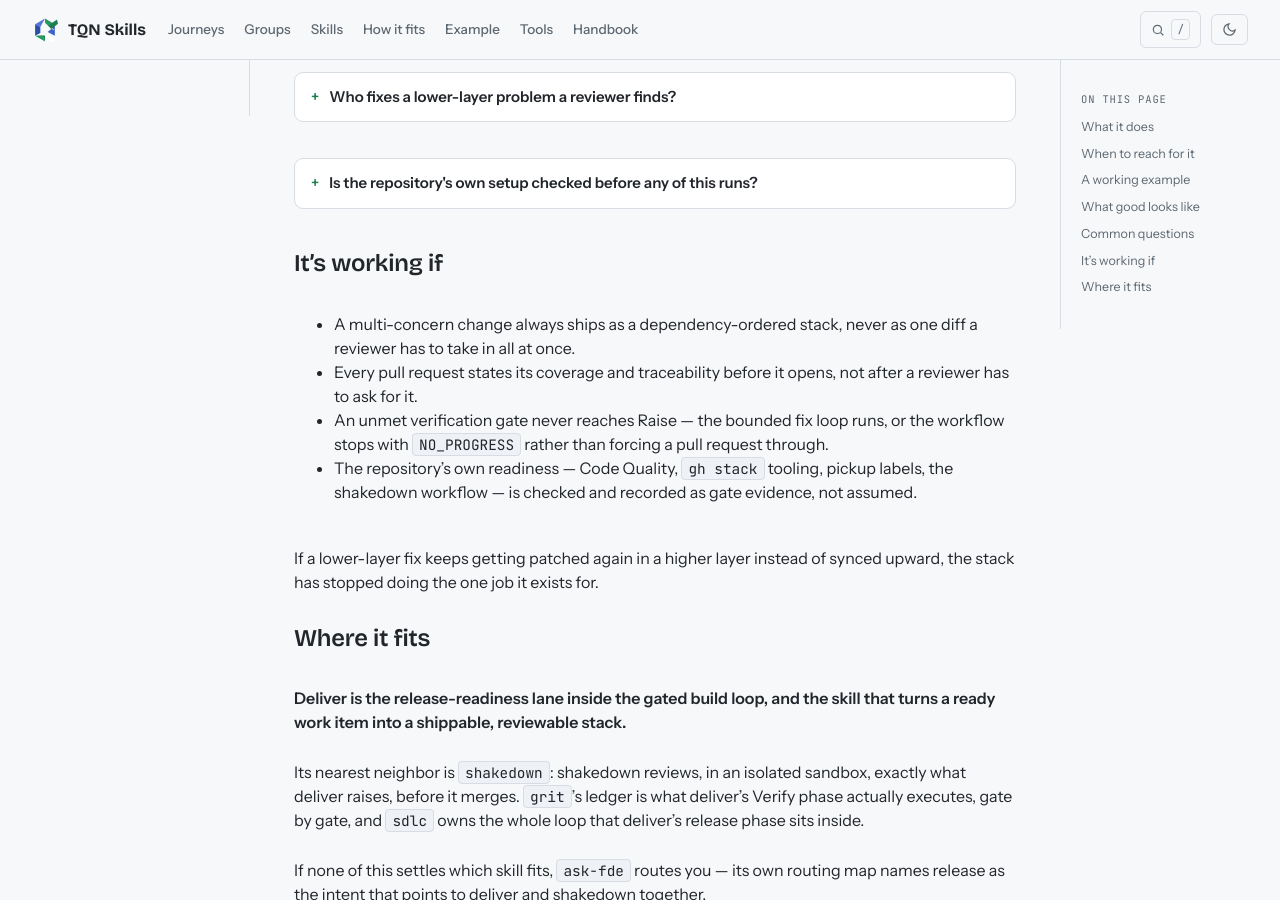
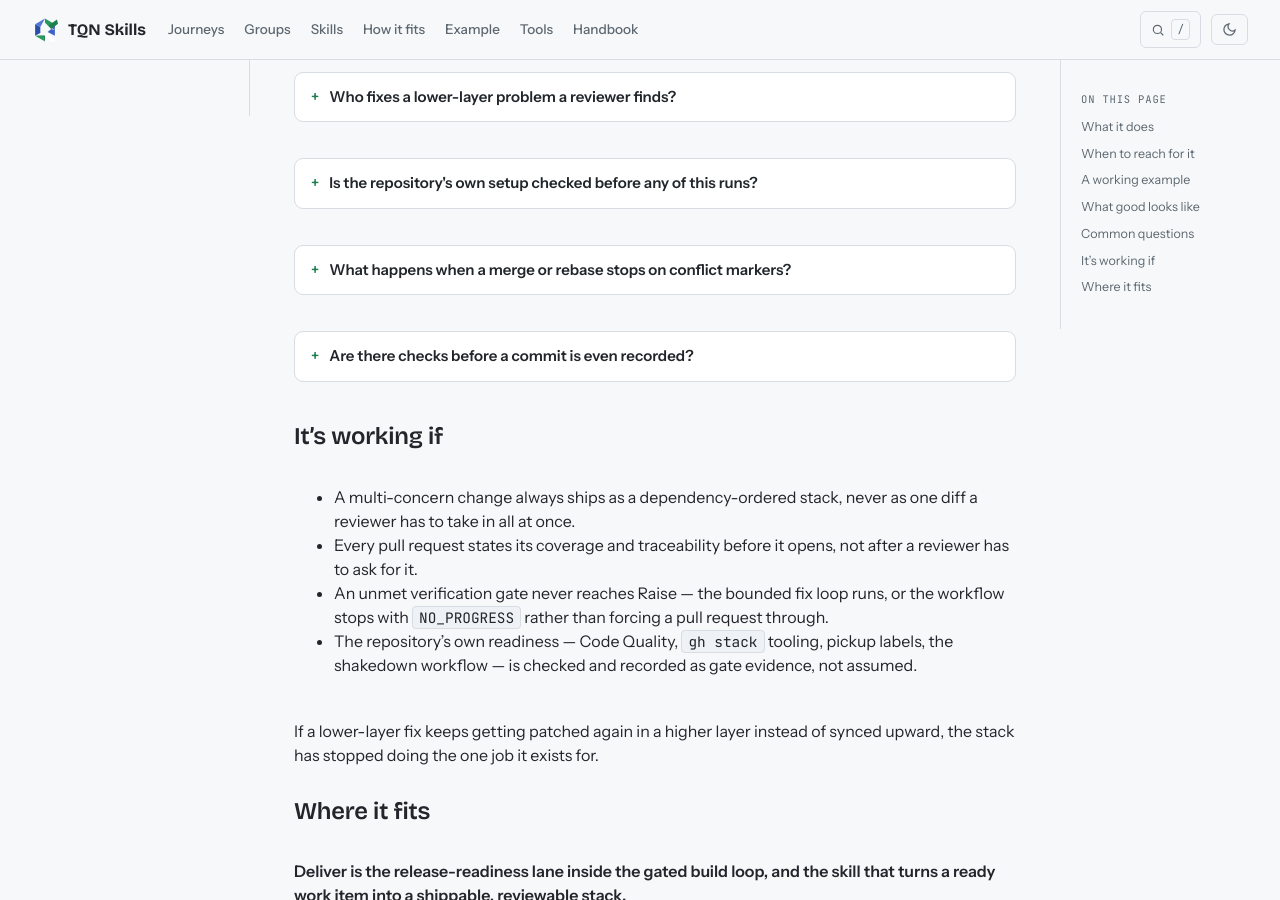
Before and after one commit to rahulnakmol/skills, a Jekyll site: the page built from site/_skills/deliver.md, in a window 1280 px wide and 900 px high, scrolled down 5858 px. Built offline with Jekyll 4.4.1, drawn with Linux system fonts in a browser that asks for light colours; nearby versions of some CDN libraries.

Commit message:
chore: align with dev after v0.8.0, and record the promotion cost the docs uplift added
The merge itself was clean: only README.md was touched by both sides, in
different regions, and the combined suite runs 728 checks with no failures.
The drafts are invisible to everything dev added, because the installer, the
plugin manifest, the documentation site, and the skill chooser all read
skills/ rather than drafts/.

- Add the changeset this branch was missing. Dev consumed all three of its own
  at v0.8.0, so without this the trace spine, the harness, and sixteen drafts
  would ship with no changelog entry.
- Extend the deliver page on the documentation site with the merge doctrine and
  the commit-time guardrails, which dev rewrote the page without knowing about.
- Record in ADR 0008 what promotion now actually costs: a site page of 260 to
  300 lines per skill against the QuenServe example contract, a chooser holding
  eight free leaves of twenty-five across three software-shaped branches, and
  no router covering the productivity or writing groups.

```diff
--- a/site/_skills/deliver.md
+++ b/site/_skills/deliver.md
@@ -208,6 +208,24 @@ Yes. `REPO-SETUP.md`'s checklist — GitHub Code Quality on its own Actions path
 </div>
 </details>
 
+<details class="qa">
+<summary>What happens when a merge or rebase stops on conflict markers?</summary>
+<div class="qa-body">
+
+`MERGE.md` takes over. Each hunk is resolved by the intent behind both sides — traced through the commit, the pull request, and the issue that produced it — never by whichever side reads better and never by aborting, which discards the work rather than settling it. A resolution that compiles has cleared a low bar, so the evidence is the full suite run from the merged tree, since every test on both branches passed before the merge.
+
+</div>
+</details>
+
+<details class="qa">
+<summary>Are there checks before a commit is even recorded?</summary>
+<div class="qa-body">
+
+Yes, and `REPO-SETUP.md` sets the boundary deliberately. A pre-commit hook runs only what is fast, applying formatting rather than reporting it; a hook that runs the full suite gets disabled within a week, which leaves the repository with no commit-time check at all. Where agents work in the repository, destructive git commands are blocked at the point of execution rather than discouraged in instructions, and each block names the safe alternative so the guardrail is not simply switched off.
+
+</div>
+</details>
+
 ## It's working if
 
 - A multi-concern change always ships as a dependency-ordered stack, never as one diff a reviewer has to take in all at once.
```
Also changed, not shown: .agents/adr/0008-close-the-capability-gap-with-familiar-skills.md, .changeset/trace-spine-and-ported-capabilities.md (added).
